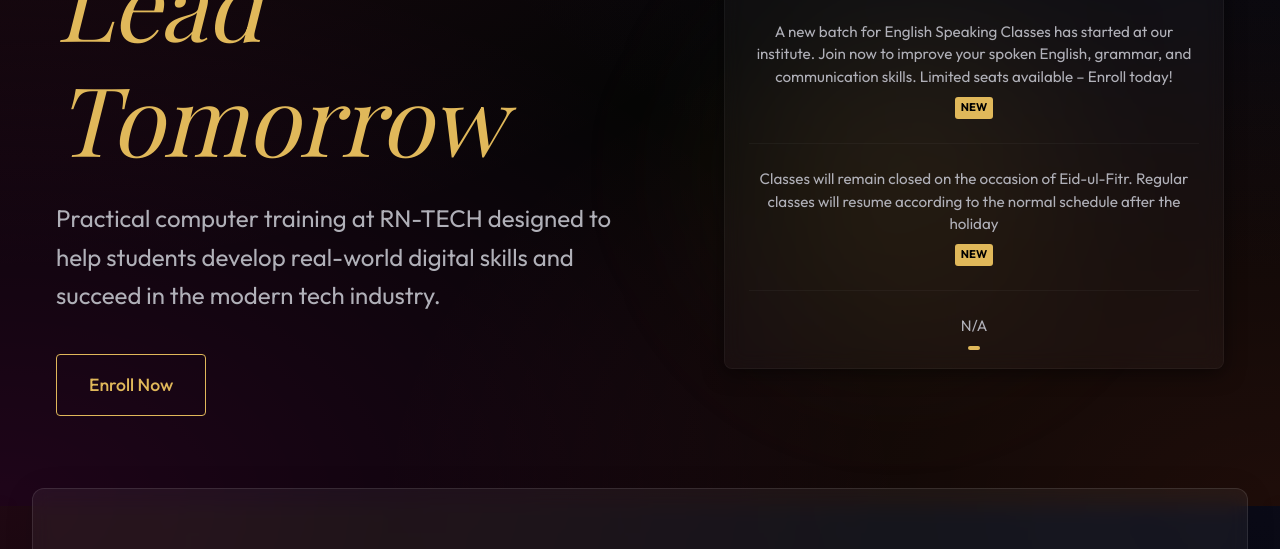
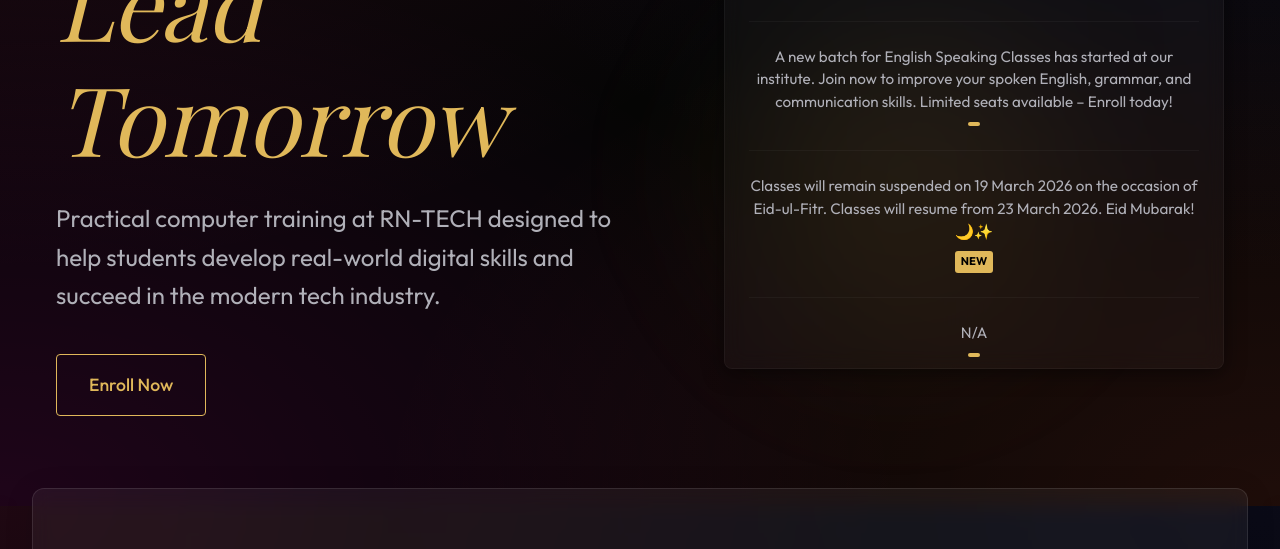
Before and after one commit to arman452780-creator/Rn-Tech, a plain HTML site: page index.html in a window 1280 px wide. Shown: the part 1094-1643 px from the top of the page. Drawn offline with nearby package versions, Linux system fonts and the light colour scheme; a web font is replaced by a local one.

Commit message:
Update index.html

```diff
--- a/index.html
+++ b/index.html
@@ -110,11 +110,11 @@
                                     Join now to improve your spoken English,
                                     grammar, and communication skills.
                                 Limited seats available – Enroll today!</p>
-                                <span class="badge-new">new</span>
+                                <span class="badge-new"></span>
                             </div>
                             <div class="notice-item">
-                                <p>Classes will remain closed on the occasion of Eid-ul-Fitr.
-                                Regular classes will resume according to the normal schedule after the holiday</p>
+                    <p>Classes will remain suspended on 19 March 2026 on the occasion of Eid-ul-Fitr. Classes will resume from 23 March 2026.
+                             Eid Mubarak! 🌙✨</p>
                                  <span class="badge-new">new</span>
                             </div>
                             <div class="notice-item">
```
